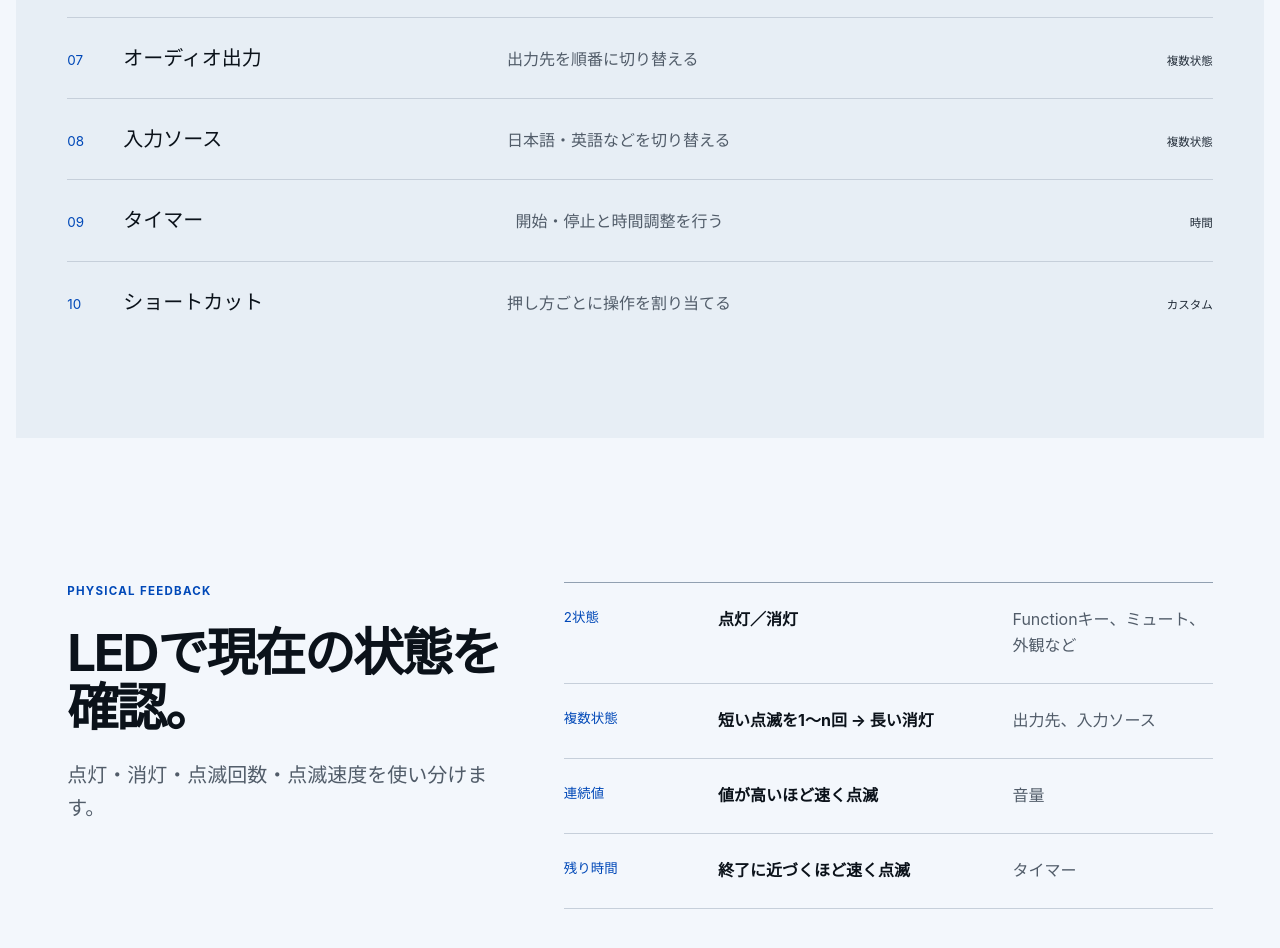
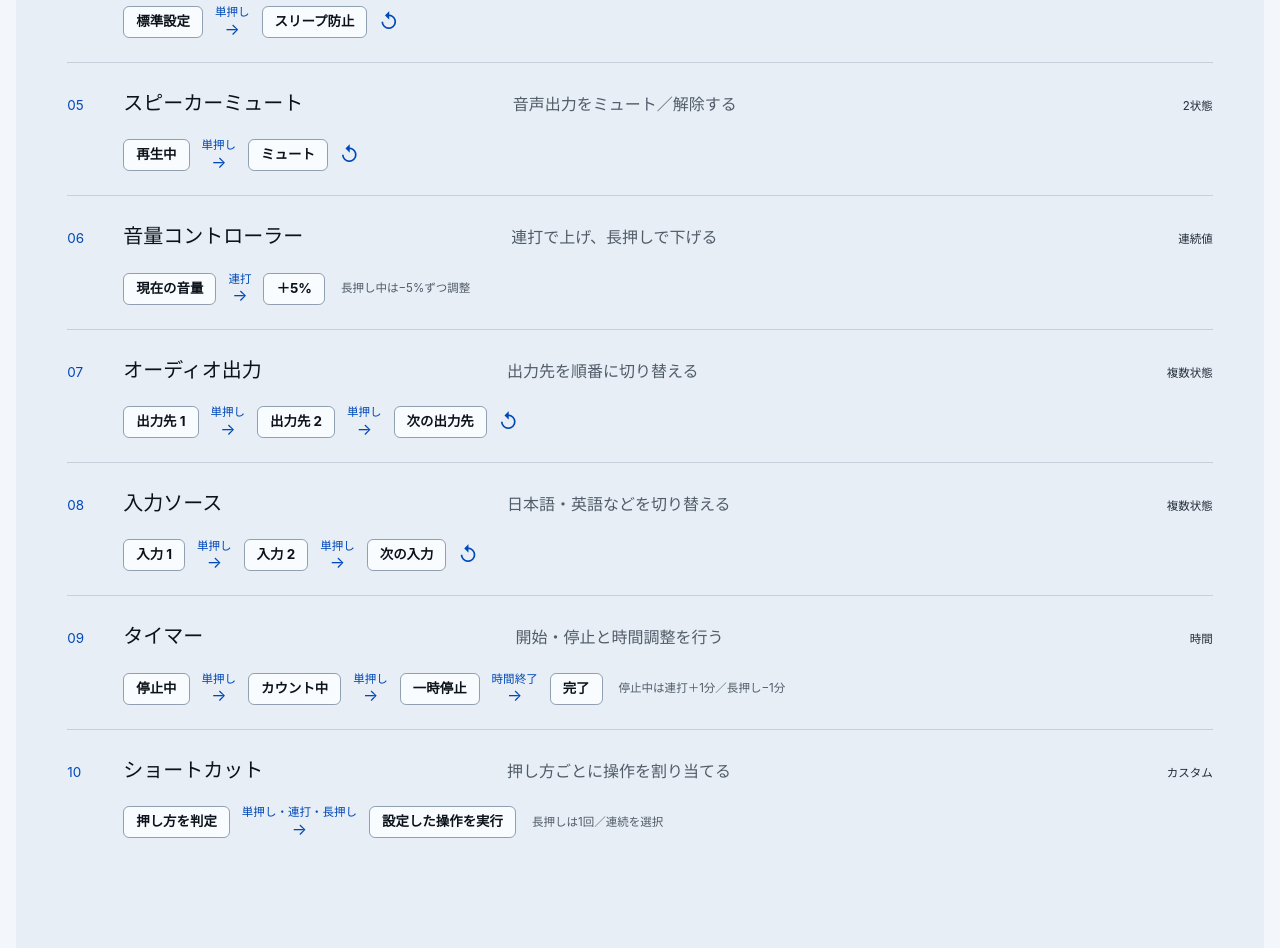
Before and after one commit to mumei/capswitch-website, a Next.js app: page / in a window 1280 px wide. Shown: the part 2160-3108 px from the top of the page. Built offline with nearby package versions, Linux system fonts and the light colour scheme.

Commit message:
Add mode state transition diagrams

```diff
--- a/app/globals.css
+++ b/app/globals.css
@@ -117,7 +117,11 @@ h1 { max-width: 12ch; font-size: var(--text-display); font-weight: 720; letter-s
 .tour-step p { margin-top: var(--space-xs); color: var(--color-muted); }
 .signal-line { display: none; }
 .modes-section { padding-block: var(--space-3xl); background: var(--color-paper-2); max-width: none; }
-.modes-section > * { width: min(100%, calc(var(--content-max) - 2 * var(--page-gutter))); margin-inline: auto; }
+.modes-inner { width: min(100%, calc(var(--content-max) - 2 * var(--page-gutter))); margin-inline: auto; }
+.modes-section .section-intro {
+  max-width: calc(46rem - 2.5rem - var(--space-md));
+  margin-inline-start: calc(2.5rem + var(--space-md));
+}
 .mode-list { margin-top: var(--space-2xl); }
 .mode-row {
   display: grid; grid-template-columns: 2.5rem minmax(0, 1fr); gap: var(--space-sm) var(--space-md);
@@ -127,6 +131,22 @@ h1 { max-width: 12ch; font-size: var(--text-display); font-weight: 720; letter-s
 .mode-row h3 { font-size: var(--text-md); }
 .mode-row p { grid-column: 2; color: var(--color-muted); }
 .mode-type { grid-column: 2; width: fit-content; color: var(--color-ink-2); font-family: var(--font-body); font-size: var(--text-xs); white-space: nowrap; }
+.mode-transition {
+  grid-column: 2; min-width: 0; margin-top: var(--space-xs);
+  display: flex; flex-wrap: wrap; align-items: center; gap: var(--space-sm) var(--space-md);
+}
+.transition-track { min-width: 0; display: flex; flex-wrap: wrap; align-items: center; gap: var(--space-sm); }
+.transition-part { display: inline-flex; flex-wrap: wrap; align-items: center; gap: var(--space-sm); }
+.transition-state {
+  display: inline-flex; align-items: center; min-height: 2rem; padding-inline: var(--space-sm);
+  border: var(--rule) solid var(--color-rule-strong); border-radius: var(--radius-sm);
+  background: var(--color-panel); color: var(--color-ink); font-size: var(--text-sm); font-weight: 650; white-space: nowrap;
+}
+.transition-action { display: inline-grid; justify-items: center; color: var(--color-accent-dark); line-height: 1; }
+.transition-action small { font-size: var(--text-xs); white-space: nowrap; }
+.transition-action i { margin-top: var(--space-3xs); font-style: normal; }
+.transition-loop { color: var(--color-accent-dark); font-size: var(--text-md); line-height: 1; }
+.transition-note { color: var(--color-muted); font-size: var(--text-xs); }
 .led-section { padding-block: var(--space-4xl); display: grid; gap: var(--space-2xl); }
 .led-table { border-top: var(--rule) solid var(--color-rule-strong); }
 .led-row { display: grid; gap: var(--space-xs); padding-block: var(--space-lg); border-bottom: var(--rule) solid var(--color-rule); }
@@ -170,6 +190,7 @@ h1 { max-width: 12ch; font-size: var(--text-display); font-weight: 720; letter-s
   .tour-step h3 { margin-top: var(--space-sm); }
   .mode-row { grid-template-columns: 2.5rem minmax(11rem, .8fr) minmax(0, 1.4fr) auto; align-items: baseline; }
   .mode-row p, .mode-type { grid-column: auto; }
+  .mode-transition { grid-column: 2 / -1; }
   .led-row { grid-template-columns: .65fr 1.35fr 1fr; gap: var(--space-lg); }
   .price-section { grid-template-columns: minmax(0, .85fr) minmax(0, 1.15fr); }
 }
--- a/app/page.tsx
+++ b/app/page.tsx
@@ -8,17 +8,113 @@ export const metadata: Metadata = {
 };
 
 const modes = [
-  ["Functionキー切替", "F1〜F12の動作を切り替える", "2状態"],
-  ["マイクミュート", "マイクをミュート／解除する", "2状態"],
-  ["外観切替", "ライト／ダークを切り替える", "2状態"],
-  ["スリープ防止", "スリープ防止を開始／停止する", "2状態"],
-  ["スピーカーミュート", "音声出力をミュート／解除する", "2状態"],
-  ["音量コントローラー", "連打で上げ、長押しで下げる", "連続値"],
-  ["オーディオ出力", "出力先を順番に切り替える", "複数状態"],
-  ["入力ソース", "日本語・英語などを切り替える", "複数状態"],
-  ["タイマー", "開始・停止と時間調整を行う", "時間"],
-  ["ショートカット", "押し方ごとに操作を割り当てる", "カスタム"],
+  {
+    name: "Functionキー切替",
+    description: "F1〜F12の動作を切り替える",
+    type: "2状態",
+    states: ["メディア操作", "Functionキー入力"],
+    actions: ["単押し"],
+    loop: true,
+  },
+  {
+    name: "マイクミュート",
+    description: "マイクをミュート／解除する",
+    type: "2状態",
+    states: ["使用中", "ミュート"],
+    actions: ["単押し"],
+    loop: true,
+  },
+  {
+    name: "外観切替",
+    description: "ライト／ダークを切り替える",
+    type: "2状態",
+    states: ["ライト", "ダーク"],
+    actions: ["単押し"],
+    loop: true,
+  },
+  {
+    name: "スリープ防止",
+    description: "スリープ防止を開始／停止する",
+    type: "2状態",
+    states: ["標準設定", "スリープ防止"],
+    actions: ["単押し"],
+    loop: true,
+  },
+  {
+    name: "スピーカーミュート",
+    description: "音声出力をミュート／解除する",
+    type: "2状態",
+    states: ["再生中", "ミュート"],
+    actions: ["単押し"],
+    loop: true,
+  },
+  {
+    name: "音量コントローラー",
+    description: "連打で上げ、長押しで下げる",
+    type: "連続値",
+    states: ["現在の音量", "＋5%"],
+    actions: ["連打"],
+    note: "長押し中は−5%ずつ調整",
+  },
+  {
+    name: "オーディオ出力",
+    description: "出力先を順番に切り替える",
+    type: "複数状態",
+    states: ["出力先 1", "出力先 2", "次の出力先"],
+    actions: ["単押し", "単押し"],
+    loop: true,
+  },
+  {
+    name: "入力ソース",
+    description: "日本語・英語などを切り替える",
+    type: "複数状態",
+    states: ["入力 1", "入力 2", "次の入力"],
+    actions: ["単押し", "単押し"],
+    loop: true,
+  },
+  {
+    name: "タイマー",
+    description: "開始・停止と時間調整を行う",
+    type: "時間",
+    states: ["停止中", "カウント中", "一時停止", "完了"],
+    actions: ["単押し", "単押し", "時間終了"],
+    note: "停止中は連打＋1分／長押し−1分",
+  },
+  {
+    name: "ショートカット",
+    description: "押し方ごとに操作を割り当てる",
+    type: "カスタム",
+    states: ["押し方を判定", "設定した操作を実行"],
+    actions: ["単押し・連打・長押し"],
+    note: "長押しは1回／連続を選択",
+  },
 ] as const;
+
+function ModeTransition({ mode }: { mode: (typeof modes)[number] }) {
+  const accessibleFlow = mode.states
+    .map((state, index) => index === 0 ? state : `${mode.actions[index - 1]}で${state}`)
+    .join("、") + ("loop" in mode && mode.loop ? "、その後は最初の状態へ戻る" : "");
+
+  return (
+    <div className="mode-transition" role="img" aria-label={`状態遷移: ${accessibleFlow}`}>
+      <div className="transition-track" aria-hidden="true">
+        {mode.states.map((state, index) => (
+          <div className="transition-part" key={`${mode.name}-${state}`}>
+            {index > 0 && (
+              <span className="transition-action">
+                <small>{mode.actions[index - 1]}</small>
+                <i>→</i>
+              </span>
+            )}
+            <span className="transition-state">{state}</span>
+          </div>
+        ))}
+        {"loop" in mode && mode.loop && <span className="transition-loop">↺</span>}
+      </div>
+      {"note" in mode && <span className="transition-note">{mode.note}</span>}
+    </div>
+  );
+}
 
 const ledPatterns = [
   ["2状態", "点灯／消灯", "Functionキー、ミュート、外観など"],
@@ -75,17 +171,20 @@ export default function Home() {
       </section>
 
       <section className="modes-section" id="modes" aria-labelledby="modes-title">
+        <div className="modes-inner">
           <div className="section-intro">
             <p className="kicker">10 modes</p>
             <h2 id="modes-title">モードを、1つ選ぶ。</h2>
           </div>
           <div className="mode-list" role="list">
-          {modes.map(([name, description, type], index) => (
-            <article className="mode-row" role="listitem" key={name}>
+            {modes.map((mode, index) => (
+              <article className="mode-row" role="listitem" key={mode.name}>
                 <span className="mode-number">{String(index + 1).padStart(2, "0")}</span>
-              <h3>{name}</h3><p>{description}</p><span className="mode-type">{type}</span>
+                <h3>{mode.name}</h3><p>{mode.description}</p><span className="mode-type">{mode.type}</span>
+                <ModeTransition mode={mode} />
               </article>
             ))}
+          </div>
         </div>
       </section>
 
```
Also changed, not shown: 1 other file (tests, documents, lock files or other folders). Lines whose indentation alone changed are shown as unchanged.
